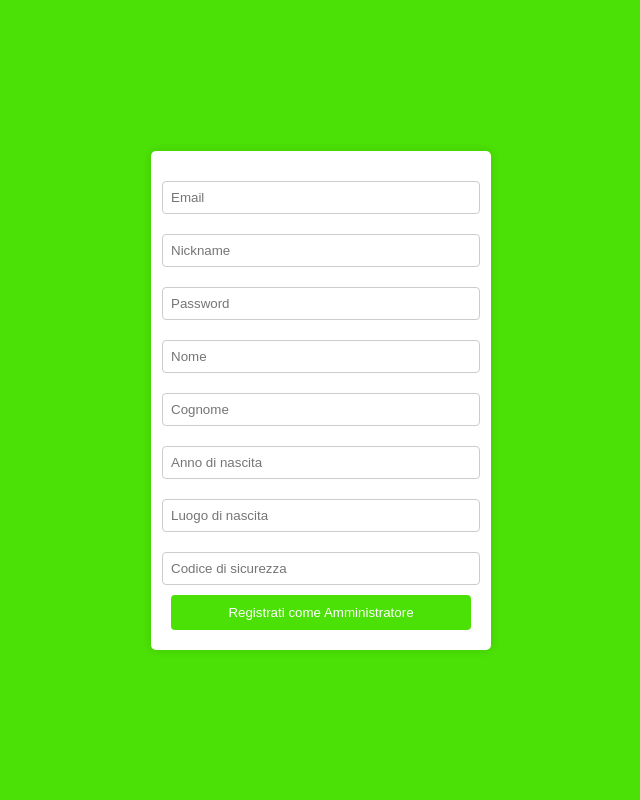
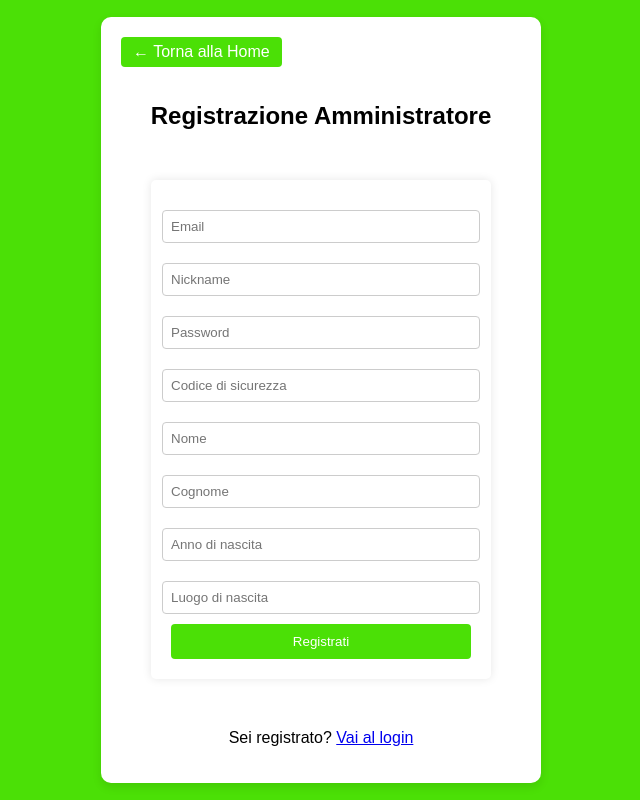
Before and after one commit to Matt3002/LabBasi, a PHP site: page /bostarter/php/register/registerAmministratore.php in a window 1280 px wide. Shown: the whole page, without its empty margins (319-959 px from the left). Run offline with PHP 8.4, Linux system fonts and the light colour scheme.

Commit message:
finito register

```diff
--- /dev/null
+++ b/php/info.php
@@ -0,0 +1,4 @@
+<?php
+// Mostra tutte le informazioni di configurazione PHP
+phpinfo();
+?>
--- a/php/register/registerAmministratore.php
+++ b/php/register/registerAmministratore.php
@@ -45,7 +45,8 @@ if ($_SERVER["REQUEST_METHOD"] == "POST") {
 
     } catch (mysqli_sql_exception $e) {
         $error = $e->getMessage();
-        echo "<script>alert('" . addslashes($error) . "');</script>";
+        echo "<script>alert('" . addslashes($error) . "');
+        window.location.href = '../login/login.php';</script>";
         if (isset($stmt)) $stmt->close();
         if (isset($conn)) $conn->close();
     }
@@ -59,16 +60,24 @@ if ($_SERVER["REQUEST_METHOD"] == "POST") {
     <link rel="stylesheet" href="../../css/style.css">
 </head>
 <body>
+    <div class="container">
+        <a class="btn-home" href="../../index.html">← Torna alla Home</a>
+        <h2>Registrazione Amministratore</h2>
         <form method="POST">
             <input type="email" name="email" placeholder="Email" required>
             <input type="text" name="nickname" placeholder="Nickname" required>
             <input type="password" name="password" placeholder="Password" required>
+            <input type="text" name="codice_sicurezza" placeholder="Codice di sicurezza" required>
             <input type="text" name="nome" placeholder="Nome" required>
             <input type="text" name="cognome" placeholder="Cognome" required>
             <input type="number" name="anno_nascita" placeholder="Anno di nascita" required>
             <input type="text" name="luogo_nascita" placeholder="Luogo di nascita" required>
-        <input type="text" name="codice_sicurezza" placeholder="Codice di sicurezza" required>
-        <button type="submit">Registrati come Amministratore</button>
+            <button type="submit">Registrati</button>
+
         </form>
+        <p style="text-align:center; margin-top:10px;">
+            Sei registrato? <a href="../login/loginAmministratore.php">Vai al login</a>
+        </p>
+    </div>
 </body>
 </html>
```
Also changed, not shown: php/register/register.php (+11 -1 lines), php/register/registerCreatore.php (+11 -2 lines). Lines whose indentation alone changed are shown as unchanged.
